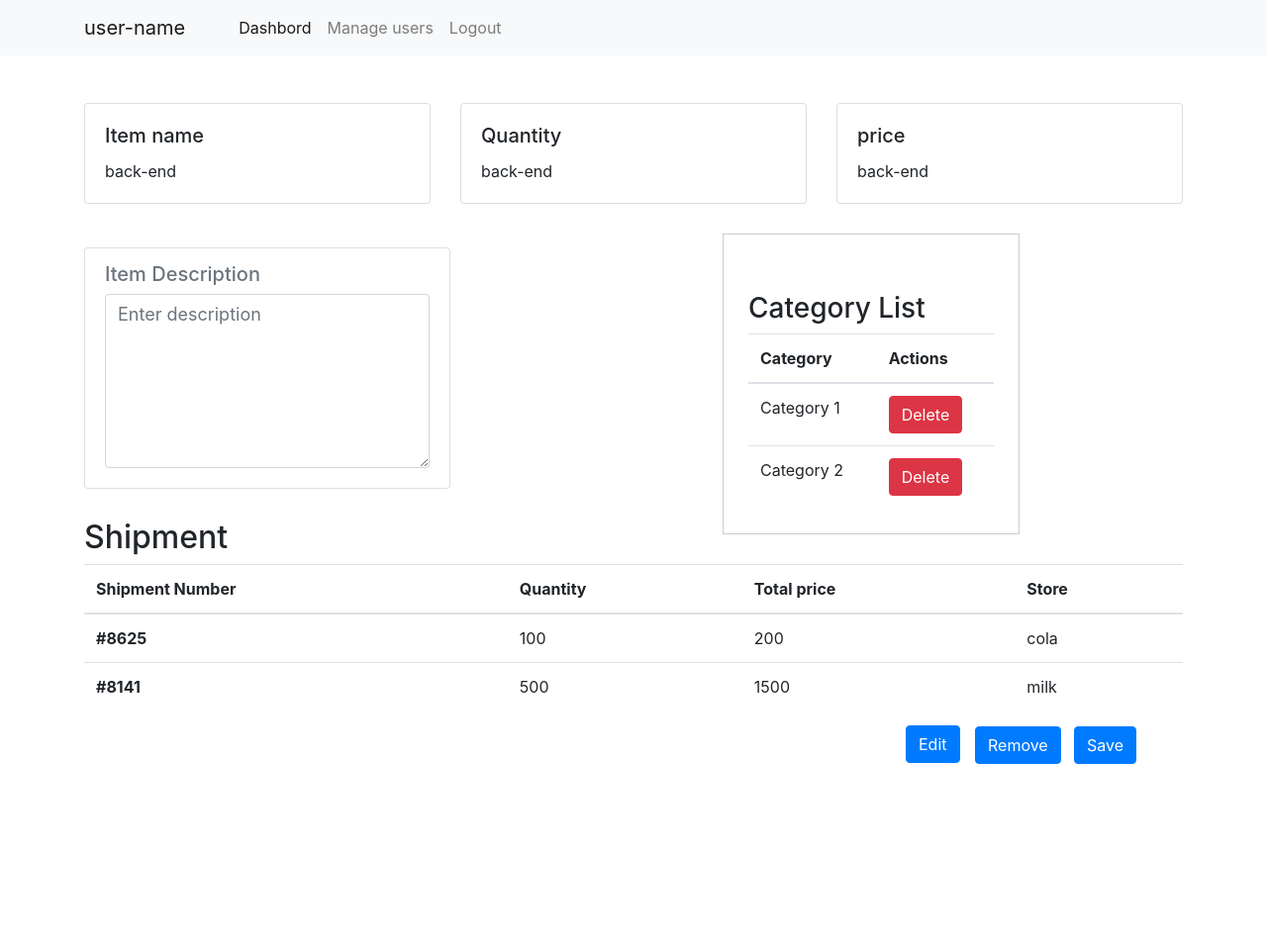
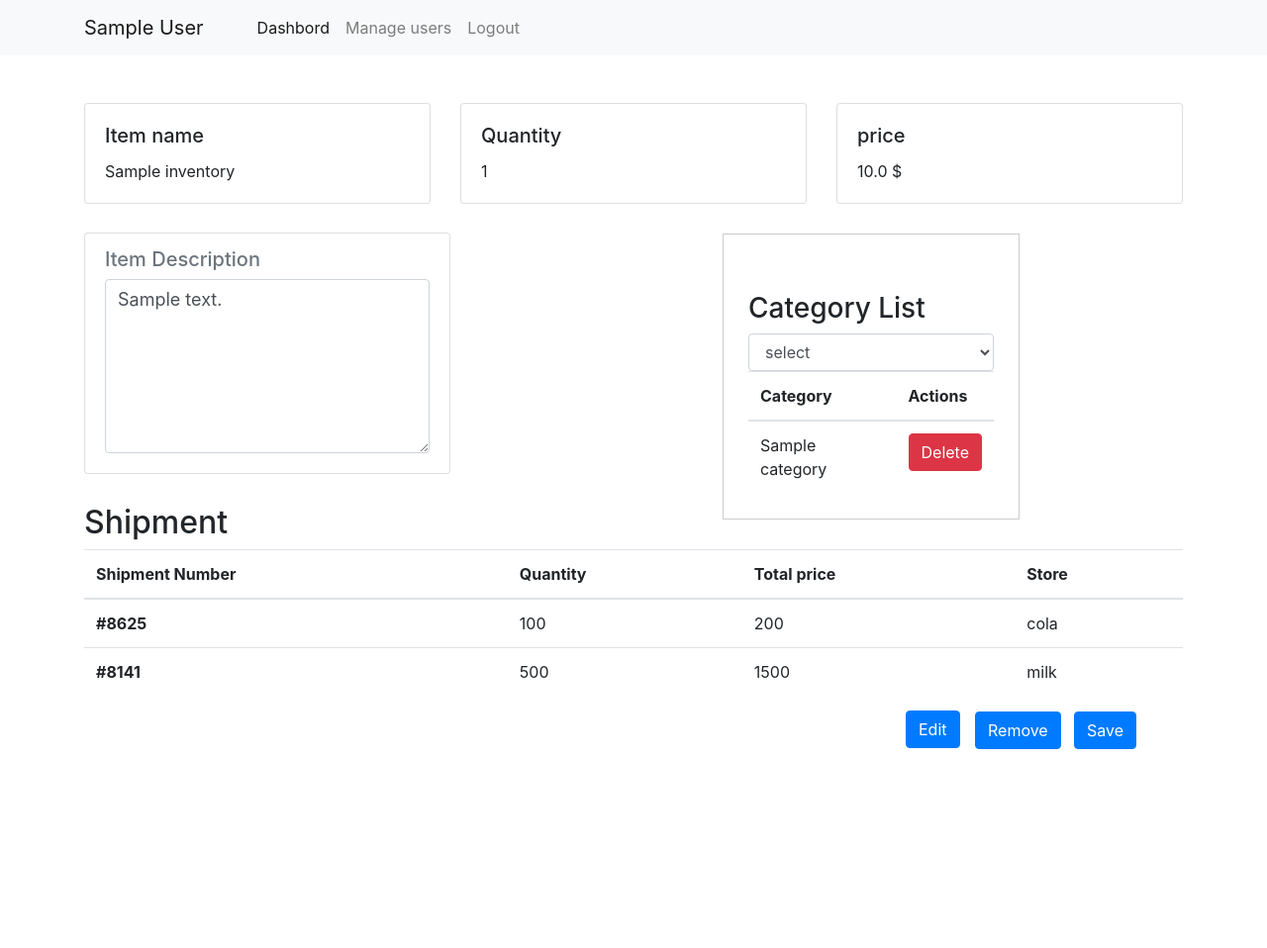
Before and after one commit to AmrGharaba/python_project, a Django app: template warehouse_app/templates/view_items.html in a window 1280 px wide. Shown: the top 958 px of the page at 99% size. After the commit the page ends 757 px from the top, so only its background shows below. Run offline with Django 4.2, Linux system fonts and the light colour scheme; the template is opened without the code that fills it: values that come from a table or form of the project are taken from there, others are empty; tables that the repository leaves empty hold one stand-in row (values such as "Sample post"); some libraries are stand-ins or nearby versions.

Commit message:
added functionality

```diff
--- a/warehouse_app/templates/view_items.html
+++ b/warehouse_app/templates/view_items.html
@@ -12,7 +12,7 @@
         <div class="container">
             <div class="row">
             <div class="col-6">
-                <a class="navbar-brand" href="#">user-name</a>
+                <a class="navbar-brand" href="#">{{current_user.first_name}} {{current_user.last_name}}</a>
             </div>
             <div class="col-6 text-right">
                 <button class="navbar-toggler" type="button" data-toggle="collapse" data-target="#navbarNav" aria-controls="navbarNav" aria-expanded="false" aria-label="Toggle navigation">
@@ -24,7 +24,7 @@
             <div class="collapse navbar-collapse" id="navbarNav">
             <ul class="navbar-nav">
                 <li class="nav-item active">
-                <a class="nav-link" href="#">Dashbord <span class="sr-only">(current)</span></a>
+                <a class="nav-link" href="/dashboard">Dashbord <span class="sr-only">(current)</span></a>
                 </li>
                 <li class="nav-item">
                 <a class="nav-link" href="#">Manage users</a>
@@ -38,11 +38,13 @@
         </nav>
         <div class="container mt-5">
             <div class="row">
+                <!-- <form action=""> -->
                     <div class="col-md-4">
                         <div class="card">
                             <div class="card-body">
                                 <h5 class="card-title">Item name</h5>
-                            <p class="card-text">back-end</p>
+                                <!-- <input type="text" name="name" class="card-text" value="{{item.name}}"> -->
+                                <p class="card-text">{{item.name}}</p>
                             </div>
                         </div>
                     </div>
@@ -50,7 +52,7 @@
                         <div class="card">
                             <div class="card-body">
                                 <h5 class="card-title">Quantity</h5>
-                            <p class="card-text">back-end</p>
+                                <p class="card-text">{{item.count}}</p>
                             </div>
                         </div>
                     </div>
@@ -58,10 +60,11 @@
                         <div class="card">
                             <div class="card-body">
                                 <h5 class="card-title">price</h5>
-                            <p class="card-text">back-end</p>
+                                <p class="card-text">{{item.price}} $</p>
                             </div>
                         </div>
                     </div>
+                <!-- </form> -->
             </div>
         </div>
         <div style="width: 300px; border: 1px solid #ccc; padding: 10px; margin: 20px;position: relative ;top:10px;left: 710px;">
@@ -69,6 +72,14 @@
                 <div class="row">
                     <div class="col-md-12">
                         <h3>Category List</h3>
+                        <form action="/item_view/add_category/{{item.id}}" method="post" id="add_category">{% csrf_token %}
+                            <select class="form-control" name="category" form="add_category" onchange="this.form.submit()">
+                                <option  value="">select</option>
+                                {% for category in categories %}
+                                <option  value="{{category.id}}">{{category.name}}</option>
+                                {% endfor %}
+                            </select>
+                        </form>
                         <table class="table">
                             <thead>
                                 <tr>
@@ -77,18 +88,14 @@
                                 </tr>
                             </thead>
                             <tbody>
+                                {% for category in item.categories.all %}
                                 <tr>
-                                    <td>Category 1</td>
+                                    <td>{{category.name}}</td>
                                     <td>
-                                        <button type="button" class="btn btn-danger">Delete</button>
+                                        <button type="button" class="btn btn-danger"><a style="color:white; text-decoration: none;" href="/item_view/delete_category/{{category.id}}/{{item.id}}">Delete</a></button>
                                     </td>
                                 </tr>
-                                <tr>
-                                    <td>Category 2</td>
-                                    <td>
-                                        <button type="button" class="btn btn-danger">Delete</button>
-                                    </td>
-                                </tr>
+                                {% endfor %}
                             </tbody>
                         </table>
                     </div>
@@ -100,7 +107,7 @@
     <div class="card">
         <div class="card-body">
             <h6 class="card-subtitle mb-2 text-muted" style="font-size: 20px;">Item Description</h6>
-            <textarea class="form-control" rows="6" style="font-size: 18px;" placeholder="Enter description"></textarea>
+            <textarea class="form-control" rows="6" style="font-size: 18px;" placeholder="Enter description">{{item.description}}</textarea>
         </div>
     </div>
 </div>
--- a/warehouse_app/urls.py
+++ b/warehouse_app/urls.py
@@ -8,4 +8,7 @@ urlpatterns = [
     path('dashboard',views.dashboard),
     path('add_item_form',views.add_item_form),
     path('dashboard/filter',views.filter),
+    path('item_view/<id>',views.item_view),
+    path('item_view/delete_category/<category_id>/<item_id>',views.delete_category_item),
+    path('item_view/add_category/<id>',views.add_category),
 ]
```
Also changed, not shown: warehouse_app/templates/items.html (+7 -7 lines), warehouse_app/views.py (+24 -1 lines). Lines whose indentation alone changed are shown as unchanged.
